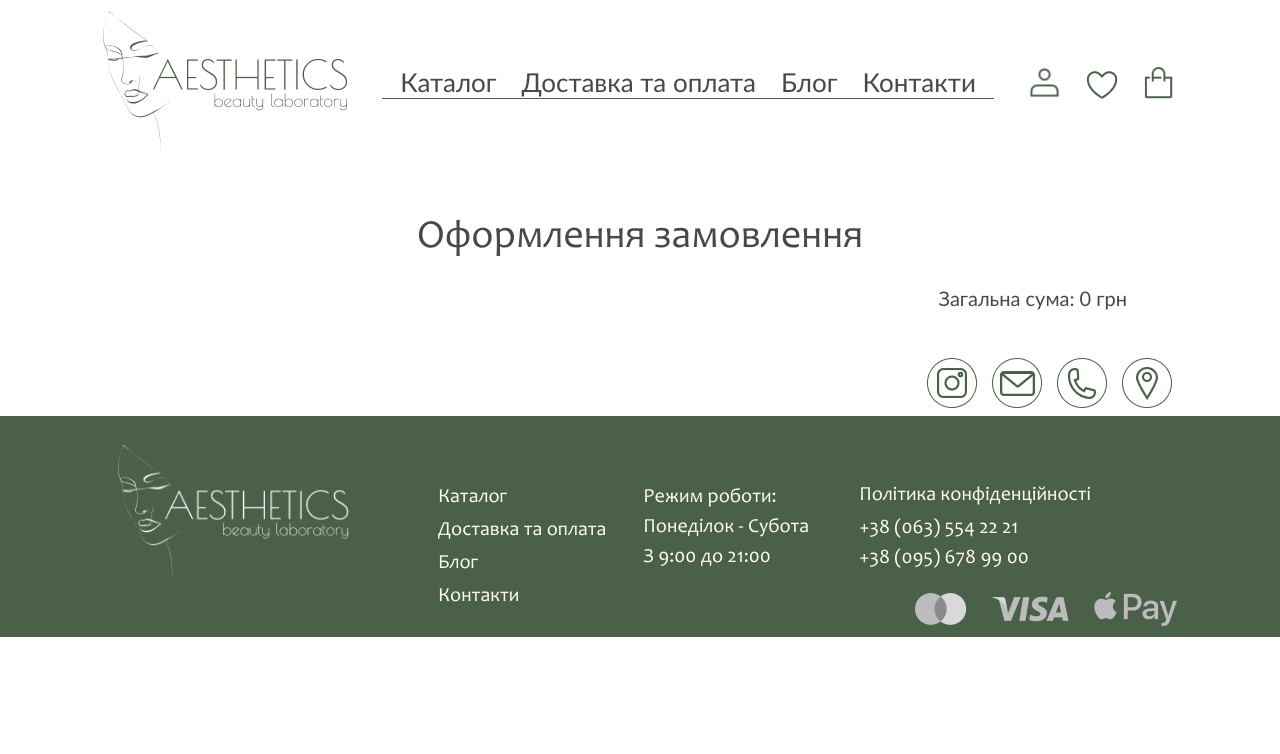
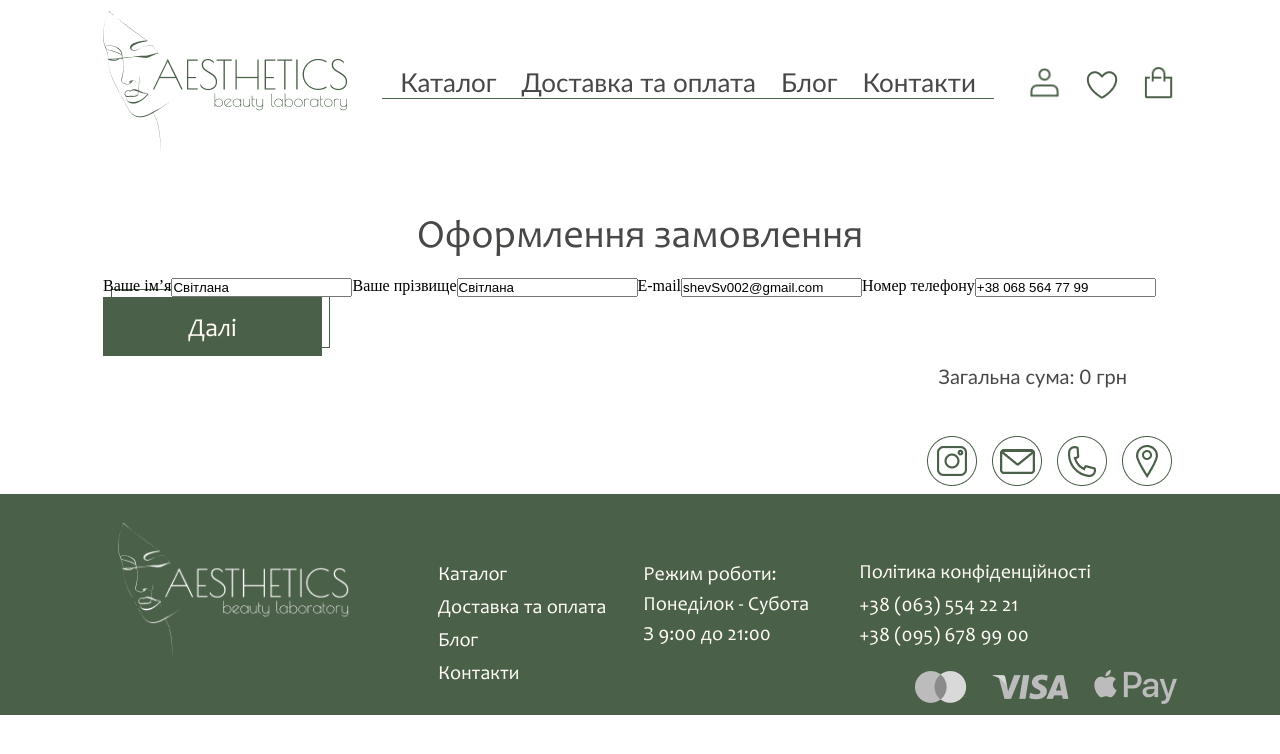
Before and after one commit to biryukov-m/aethetics, a React (Create React App) app: page /order in a window 1280 px wide. Shown: the top 754 px of the page. Built offline with nearby package versions, Linux system fonts and the light colour scheme.

Commit message:
feat: Add order personal data component form structure

```diff
--- /dev/null
+++ b/src/modules/order/components/OrderPersonalData/OrderPersonalData.styled.ts
@@ -0,0 +1,3 @@
+import styled from 'styled-components';
+
+export const Wrapper = styled.div``;
--- /dev/null
+++ b/src/modules/order/components/OrderPersonalData/OrderPersonalData.tsx
@@ -0,0 +1,56 @@
+import React from 'react';
+// eslint-disable-next-line import/no-extraneous-dependencies
+import { Field, Form, Formik } from 'formik';
+import * as Styled from './OrderPersonalData.styled';
+import { Button } from '../../../common/button/button.styled';
+
+export const OrderPersonalData: React.FC = () => {
+  // eslint-disable-next-line no-console
+  console.log();
+
+  return (
+    <Styled.Wrapper>
+      <Formik
+        initialValues={{ name: '', surname: '', email: '', phone: '' }}
+        onSubmit={(values, { setSubmitting }) => {
+          console.log(values);
+          setSubmitting(false);
+        }}
+      >
+        {({ isSubmitting }) => (
+          <Form>
+            <label htmlFor="name">Ваше ім’я</label>
+            <Field type="text" className="name" name="name" id="name" placeholder="Світлана" />
+            <label htmlFor="surname">Ваше прізвище</label>
+            <Field
+              type="text"
+              className="surname"
+              name="surname"
+              id="surname"
+              placeholder="Світлана"
+            />
+            <label htmlFor="email">E-mail</label>
+            <Field
+              type="email"
+              className="email"
+              name="email"
+              id="email"
+              placeholder="shevSv002@gmail.com"
+            />
+            <label htmlFor="phone">Номер телефону</label>
+            <Field
+              type="telephone"
+              className="telephone"
+              id="phone"
+              name="phone"
+              placeholder="+38 068 564 77 99"
+            />
+            <Button type="submit" disabled={isSubmitting}>
+              Далі
+            </Button>
+          </Form>
+        )}
+      </Formik>
+    </Styled.Wrapper>
+  );
+};
--- a/src/modules/order/pages/Order.tsx
+++ b/src/modules/order/pages/Order.tsx
@@ -1,6 +1,7 @@
 import React from 'react';
 import * as Styled from './Order.styled';
 import { OrderBasket } from '../components/OrderBasket/OrderBasket';
+import { OrderPersonalData } from '../components/OrderPersonalData/OrderPersonalData';
 
 const Order: React.FC = () => {
   // eslint-disable-next-line no-console
@@ -10,7 +11,7 @@ const Order: React.FC = () => {
     <section className="order">
       <div className="layout">
         <Styled.Header>Оформлення замовлення</Styled.Header>
-        {/* <OrderPersonalData /> */}
+        <OrderPersonalData />
         {/* <OrderPaymentAndDelivery /> */}
         <OrderBasket />
       </div>
```
